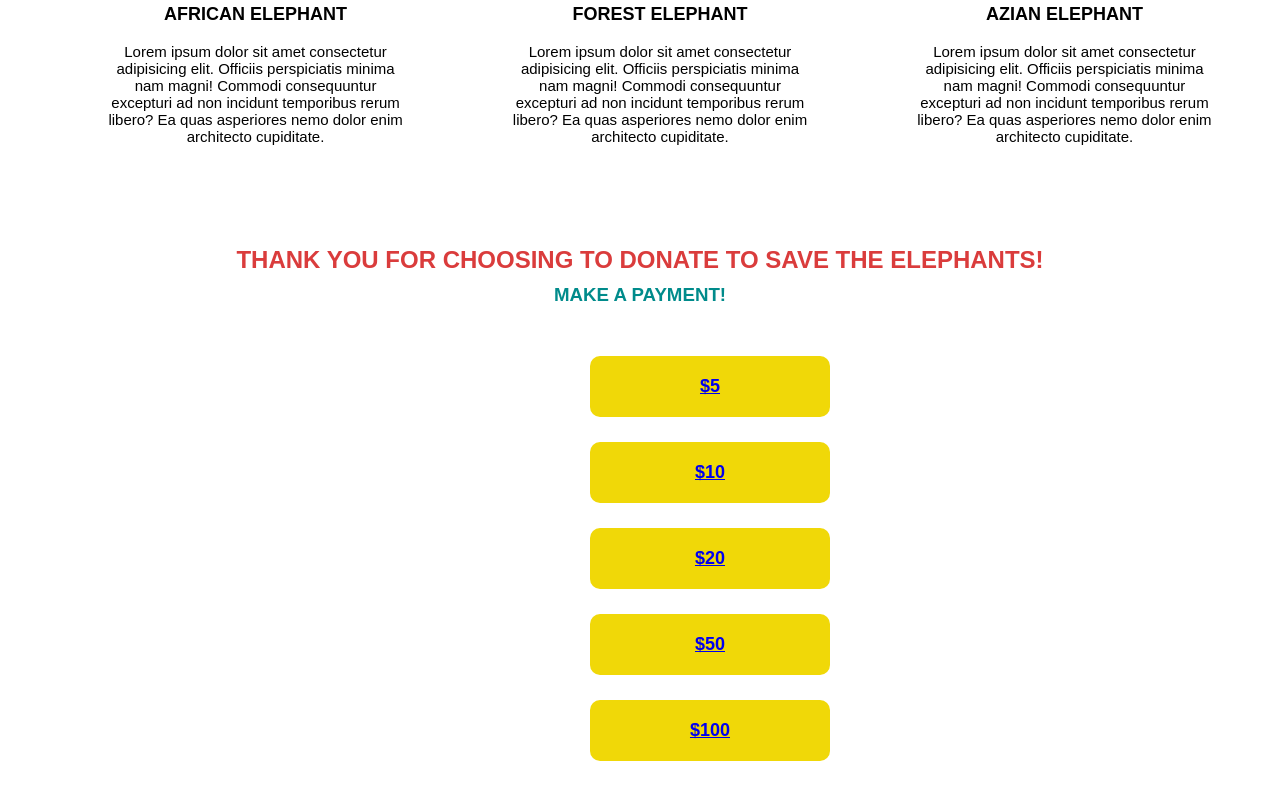
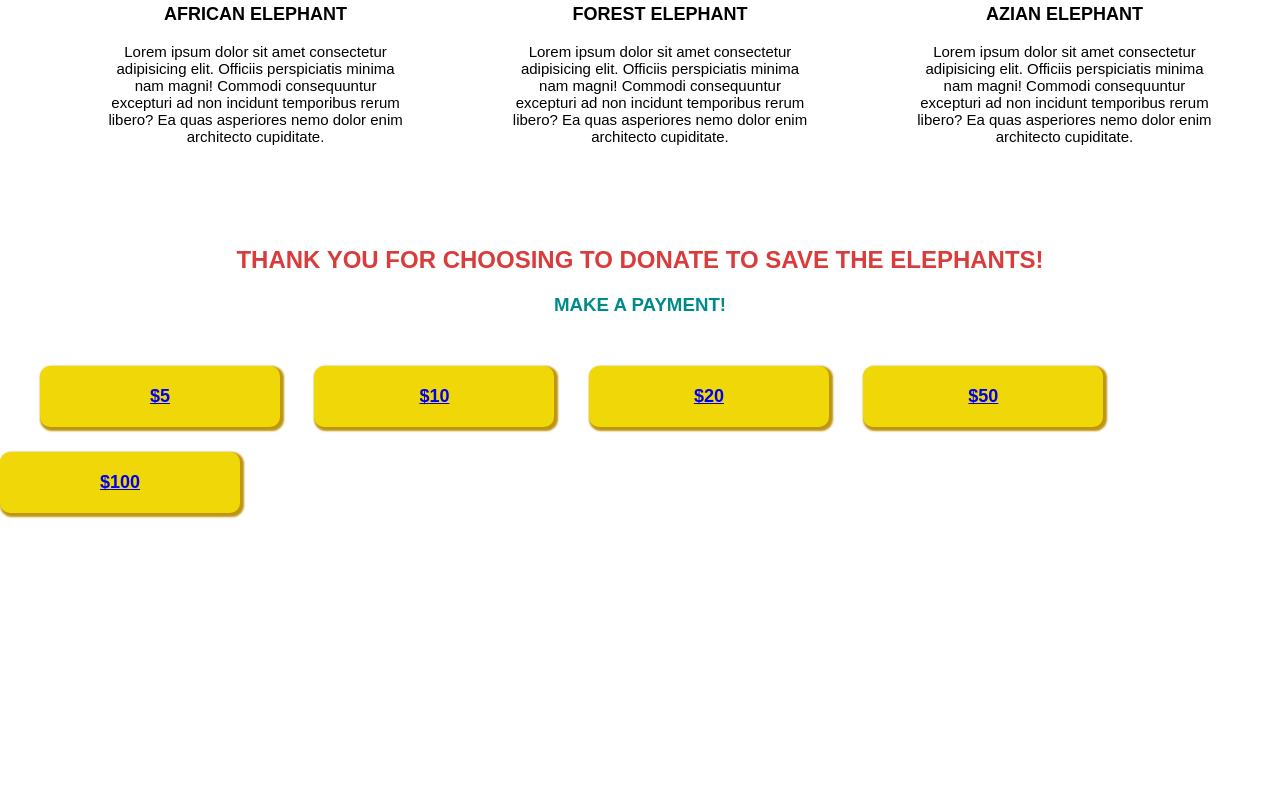
Before and after one commit to anoligan/firstlanding, a plain HTML site: page index.html in a window 1280 px wide. Shown: the part 1805-2605 px from the top of the page. After the commit the page ends 2343 px from the top, so only its background shows below. Drawn offline with Linux system fonts and the light colour scheme.

Commit message:
css/style.css

```diff
--- a/css/style.css
+++ b/css/style.css
@@ -123,7 +123,10 @@ h2 {
 .donate h3{
     color: darkcyan;
     text-align: center;
-    margin: 10px 0 50px 0;
+    margin: 20px 0 50px 0;
+}
+.pay ul{
+    display: inline;
 }
 .pay li {
     background: rgb(240, 216, 8);
@@ -133,10 +136,11 @@ h2 {
     text-align: center;
     width: 240px;
     padding:20px 0 20px 0;
-    margin: 0 0 25px 550px;
+    margin: 0 30px 25px 0px;
     text-decoration: none;
     font-size: 18px;
     text-transform: uppercase;
     font-weight: bold;
+    box-shadow: 2px 2px 2px 2px rgb(190, 149, 15);
 
 }
```
